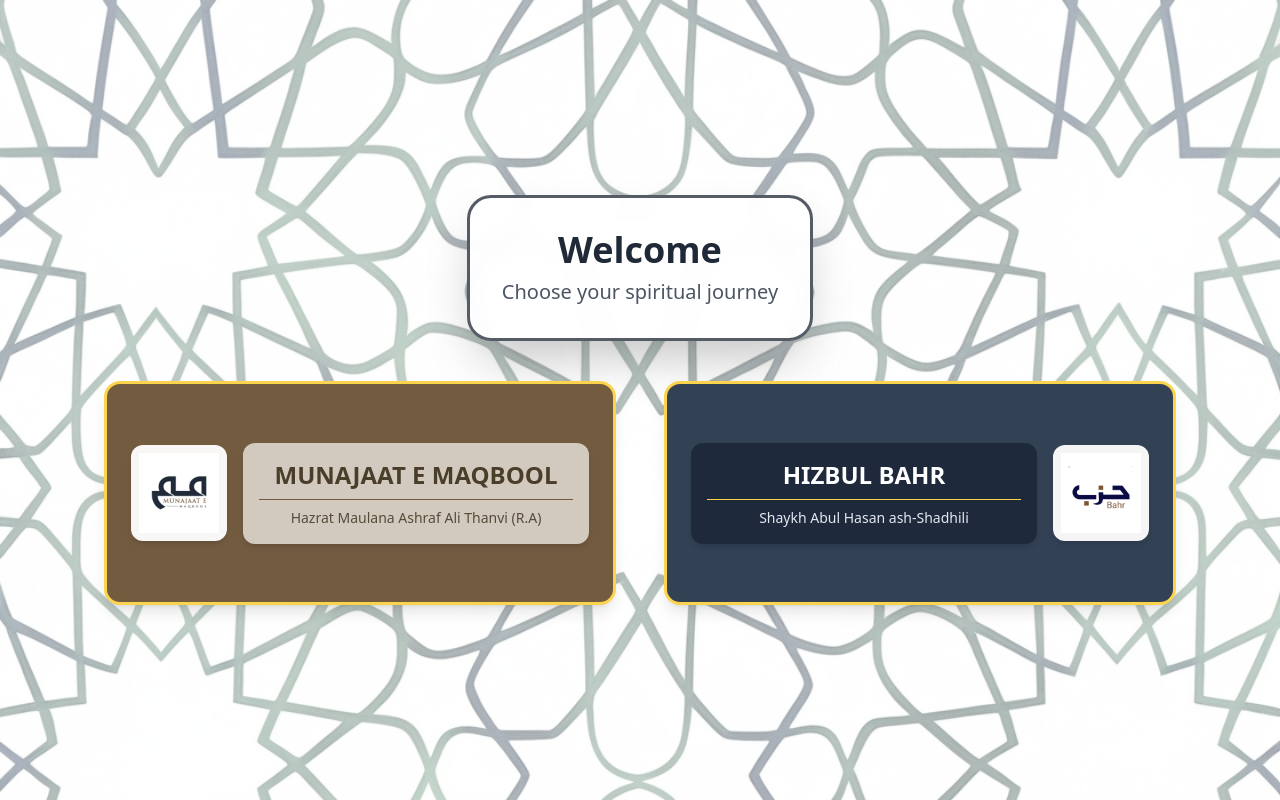
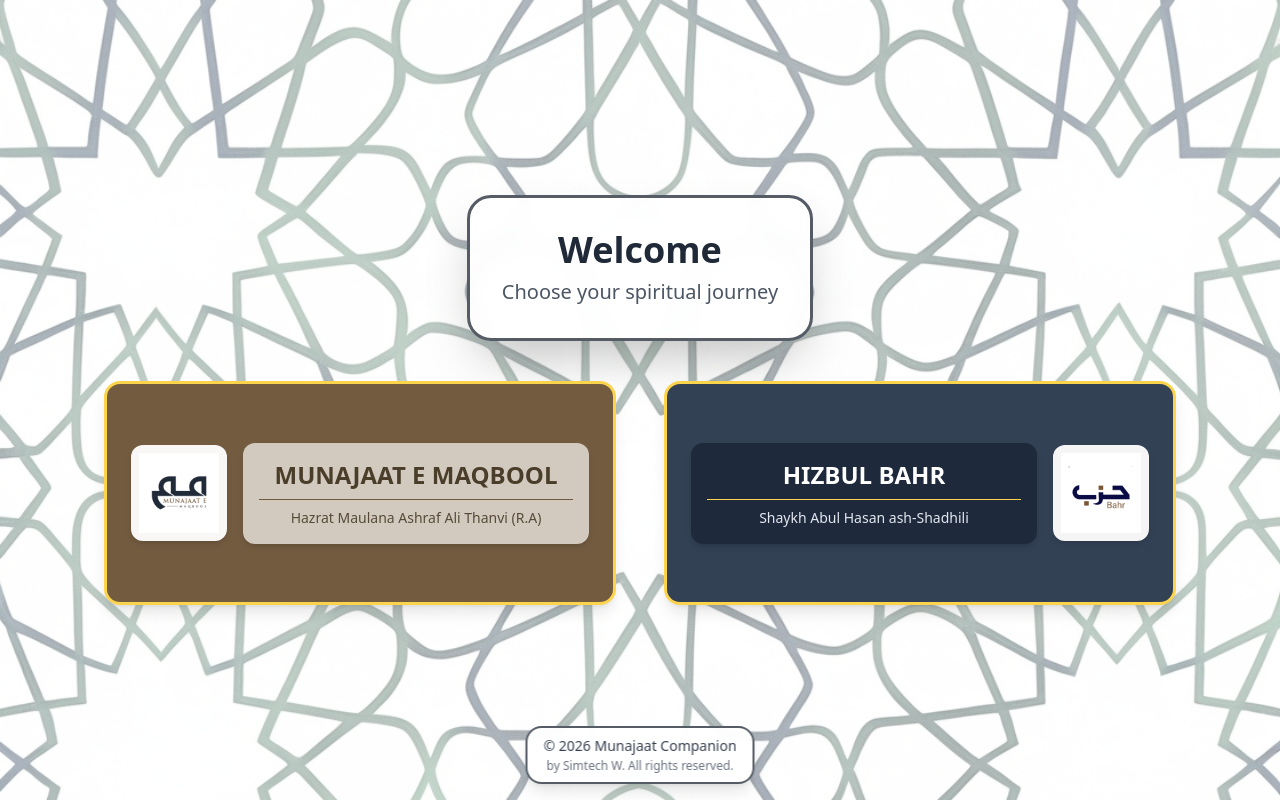
Before and after one commit to Simtechx/munajaat-alpha, a React (Vite) app: page / in a window 1280 px wide. Built offline with nearby package versions, Linux system fonts and the light colour scheme; a web font is replaced by a local one.

Commit message:
Add badge info to home screen
Add badge info to the bottom of the home screen, ensuring it is neat, smart, and blends with the screen. The badge will have a standard color, matching the styling and shape of the welcome block, and will fit the screen without requiring scrolling.

```diff
--- a/src/pages/HomePage.tsx
+++ b/src/pages/HomePage.tsx
@@ -107,6 +107,20 @@ const HomePage = () => {
           </div>
 
         </div>
+
+        {/* Copyright Badge */}
+        <div className="absolute bottom-4 left-1/2 transform -translate-x-1/2 z-30">
+          <div className="bg-white/95 backdrop-blur-md rounded-2xl px-4 py-2 shadow-lg border-[2px]" style={{ borderColor: '#555c66' }}>
+            <div className="text-center">
+              <p className="text-xs md:text-sm font-medium text-gray-700 leading-tight">
+                © 2026 Munajaat Companion
+              </p>
+              <p className="text-[10px] md:text-xs text-gray-500 mt-0.5">
+                by Simtech W. All rights reserved.
+              </p>
+            </div>
+          </div>
+        </div>
       </div>
     </div>
   );
```
